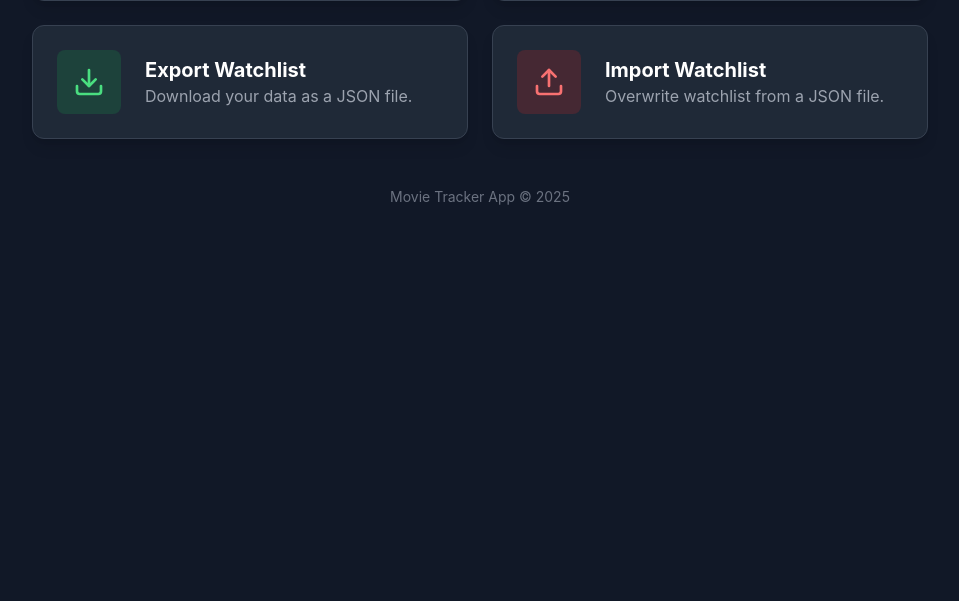
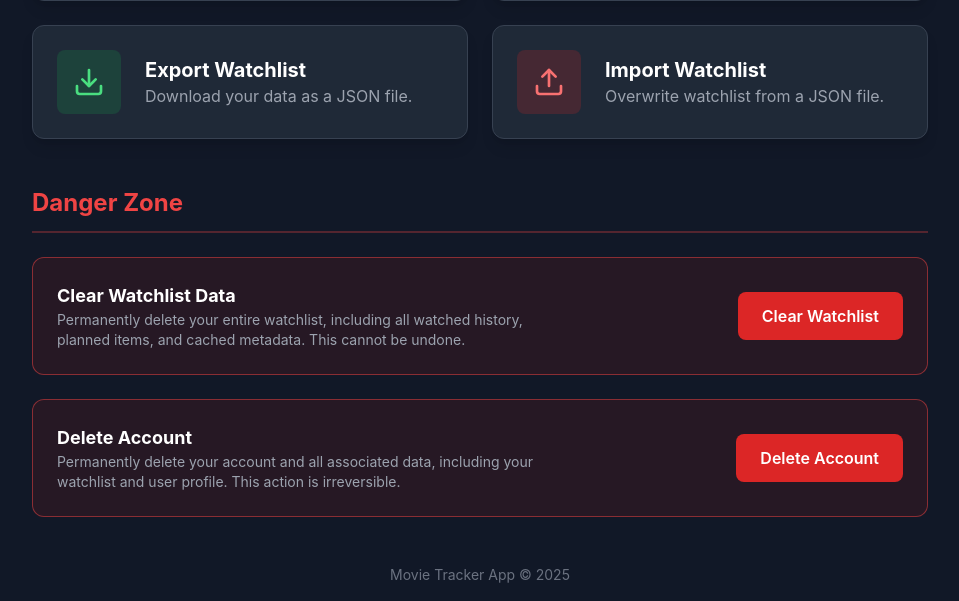
Before and after one commit to Topfpflanze21/watchlist, a Flask app: page /profile in a window 1280 px wide. Shown: the part 363-964 px from the top of the page, without its empty margins (160-1119 px from the left). Before the commit the page ends 568 px from the top, so only its background shows below. Run offline with Flask 3, Linux system fonts and the light colour scheme; the visitor is signed in with stand-in values (Sample User, id 1); some libraries are stand-ins or nearby versions; some web fonts are replaced.

Commit message:
Made that you can clear watchlist and delete account

```diff
--- a/app/routes.py
+++ b/app/routes.py
@@ -373,3 +373,23 @@ def import_watchlist():
     else:
         flash('Invalid file type. Please upload a .json file.', 'error')
     return redirect(url_for('main.profile'))
+
+@bp.route('/clear_watchlist', methods=['POST'])
+@login_required
+def clear_watchlist():
+    if data_manager.clear_user_data():
+        flash('Your watchlist data has been successfully cleared.', 'success')
+    else:
+        flash('There was an error clearing your watchlist data.', 'error')
+    return redirect(url_for('main.profile'))
+
+@bp.route('/delete_account', methods=['POST'])
+@login_required
+def delete_account():
+    user_to_delete = current_user
+    logout_user()
+    if data_manager.delete_user(user_to_delete.id):
+        flash(f'Account "{user_to_delete.username}" has been permanently deleted.', 'success')
+    else:
+        flash('There was an error deleting your account.', 'error')
+    return redirect(url_for('main.index'))
--- a/app/templates/profile.html
+++ b/app/templates/profile.html
@@ -52,6 +52,40 @@
             </div>
         </button>
     </div>
+
+    <div class="mt-12">
+        <h2 class="text-2xl font-bold text-red-500 border-b-2 border-red-500/30 pb-3 mb-6">Danger Zone</h2>
+        <div class="card p-6 rounded-xl border-red-500/50 bg-red-900/20 space-y-6 md:space-y-0 md:flex md:items-center md:justify-between">
+            <div>
+                <h3 class="font-bold text-lg text-white">Clear Watchlist Data</h3>
+                <p class="text-gray-400 text-sm max-w-lg">Permanently delete your entire watchlist, including all watched history, planned items, and cached metadata. This cannot be undone.</p>
+            </div>
+            <form action="{{ url_for('main.clear_watchlist') }}" method="POST">
+                <button type="submit"
+                        class="btn btn-danger"
+                        data-confirm="Are you sure you want to permanently clear your entire watchlist? This action cannot be undone."
+                        data-confirm-btn-text="Clear Data"
+                        data-confirm-btn-class="btn-danger">
+                    Clear Watchlist
+                </button>
+            </form>
+        </div>
+        <div class="card p-6 rounded-xl border-red-500/50 bg-red-900/20 mt-6 space-y-6 md:space-y-0 md:flex md:items-center md:justify-between">
+            <div>
+                <h3 class="font-bold text-lg text-white">Delete Account</h3>
+                <p class="text-gray-400 text-sm max-w-lg">Permanently delete your account and all associated data, including your watchlist and user profile. This action is irreversible.</p>
+            </div>
+             <form action="{{ url_for('main.delete_account') }}" method="POST">
+                <button type="submit"
+                        class="btn btn-danger"
+                        data-confirm="Are you absolutely sure you want to delete your account? All your data will be permanently lost. This action is irreversible."
+                        data-confirm-btn-text="Delete My Account"
+                        data-confirm-btn-class="btn-danger">
+                    Delete Account
+                </button>
+            </form>
+        </div>
+    </div>
 </div>
 
 <div id="import-modal" class="fixed inset-0 bg-black bg-opacity-80 flex items-center justify-center z-[999] hidden p-4">
@@ -85,83 +119,63 @@
 
 <script>
 document.addEventListener('DOMContentLoaded', () => {
-    // --- Modal Handling for File Selection ---
+    // --- Setup for Import Modal ---
     const openBtn = document.getElementById('open-import-modal-btn');
     const closeBtn = document.getElementById('close-import-modal-btn');
     const importModal = document.getElementById('import-modal');
+    const progressModal = document.getElementById('progress-modal');
 
-    if (openBtn && importModal) {
-        openBtn.addEventListener('click', (e) => {
+    // Show/Hide the file selection modal
+    openBtn?.addEventListener('click', (e) => {
+        e.preventDefault();
+        importModal?.classList.remove('hidden');
+    });
+    closeBtn?.addEventListener('click', () => importModal?.classList.add('hidden'));
+    importModal?.addEventListener('click', (e) => {
+        if (e.target === importModal) importModal.classList.add('hidden');
+    });
+
+    // --- Handling Form Submissions on this Page ---
+    document.body.addEventListener('submit', e => {
+        const form = e.target;
+        const submitter = e.submitter || document.activeElement;
+
+        // Handle the import form to show the progress modal
+        if (form.id === 'import-form') {
             e.preventDefault();
-            importModal.classList.remove('hidden');
-        });
-    }
-
-    const closeModal = () => {
-        if (importModal) {
+            const fileInput = document.getElementById('watchlist_file');
+            if (!fileInput || !fileInput.files || fileInput.files.length === 0) {
+                alert("Please select a file to import.");
+                return;
+            }
             importModal.classList.add('hidden');
-        }
-    };
-
-    if (closeBtn) {
-        closeBtn.addEventListener('click', closeModal);
-    }
-
-    if (importModal) {
-        importModal.addEventListener('click', (e) => {
-            if (e.target === importModal) {
-                closeModal();
-            }
-        });
-        document.addEventListener('keydown', (e) => {
-            if (e.key === 'Escape' && !importModal.classList.contains('hidden')) {
-                closeModal();
-            }
-        });
-    }
-
-    // --- Loading Animation and Form Submission ---
-    const importForm = document.getElementById('import-form');
-    const progressModal = document.getElementById('progress-modal');
-    const progressMessage = document.getElementById('progress-message');
-    const fileInput = document.getElementById('watchlist_file');
-
-    importForm.addEventListener('submit', function(e) {
-        e.preventDefault();
-
-        if (!fileInput.files || fileInput.files.length === 0) {
-            alert("Please select a file to import.");
-            return;
+            progressModal.classList.remove('hidden');
+            // Simulate a delay for UX before actual submission
+            setTimeout(() => form.submit(), 1000);
+            return; // Stop further processing
         }
 
-        closeModal();
-        progressModal.classList.remove('hidden');
+        // Handle all other forms that have a `data-confirm` attribute
+        if (submitter && submitter.dataset.confirm) {
+            e.preventDefault(); // Prevent submission
+            confirmationModal.show({ // confirmationModal is global from base.html
+                message: submitter.dataset.confirm,
+                confirmText: submitter.dataset.confirmBtnText || 'Confirm',
+                btnClass: submitter.dataset.confirmBtnClass || 'btn-danger',
+                onConfirm: () => {
+                    form.submit(); // Submit after confirmation
+                }
+            });
+        }
+    });
 
-        // --- Simulate Staged Process for User Feedback ---
-        const steps = [
-            { msg: "Uploading file..." },
-            { msg: "Validating watchlist file..." },
-            { msg: "Syncing metadata cache..." },
-            { msg: "Updating suggestions..." },
-            { msg: "Finalizing import..." }
-        ];
-
-        function runImportSteps(stepIndex) {
-            if (stepIndex >= steps.length) {
-                // When simulation is done, submit the form for real.
-                // The backend will take over and the page will reload upon completion.
-                importForm.submit();
-                return;
+    // Handle Escape key to close the import modal
+    document.addEventListener('keydown', (e) => {
+        if (e.key === 'Escape') {
+            if (importModal && !importModal.classList.contains('hidden')) {
+                importModal.classList.add('hidden');
             }
-
-            const step = steps[stepIndex];
-            progressMessage.textContent = step.msg;
-
-            setTimeout(() => {
-                runImportSteps(stepIndex + 1);
-            }, 1000); // Wait 1s between messages
         }
-        runImportSteps(0); // Start the simulation
     });
 });
 </script>
--- a/app/utils.py
+++ b/app/utils.py
@@ -329,7 +329,7 @@ def generate_collections_page_suggestions(watchlist, cache):
     all_collections = sorted(collections_dict.values(), key=lambda x: x.get('name', ''))
     completed_collections = [c for c in all_collections if c['watched_count'] == c['total_count']]
     in_progress_collections = [c for c in all_collections if c['watched_count'] != c['total_count']]
-    return {'completed': completed_collections, 'in_progress': in_progress_collections}
+    return {'completed_collections': completed_collections, 'in_progress_collections': in_progress_collections}
 
 def get_smart_suggestions(item_type):
     """Generates personalized suggestions based on watched items."""
```
Also changed, not shown: app/data_manager.py (+74 -0 lines).
